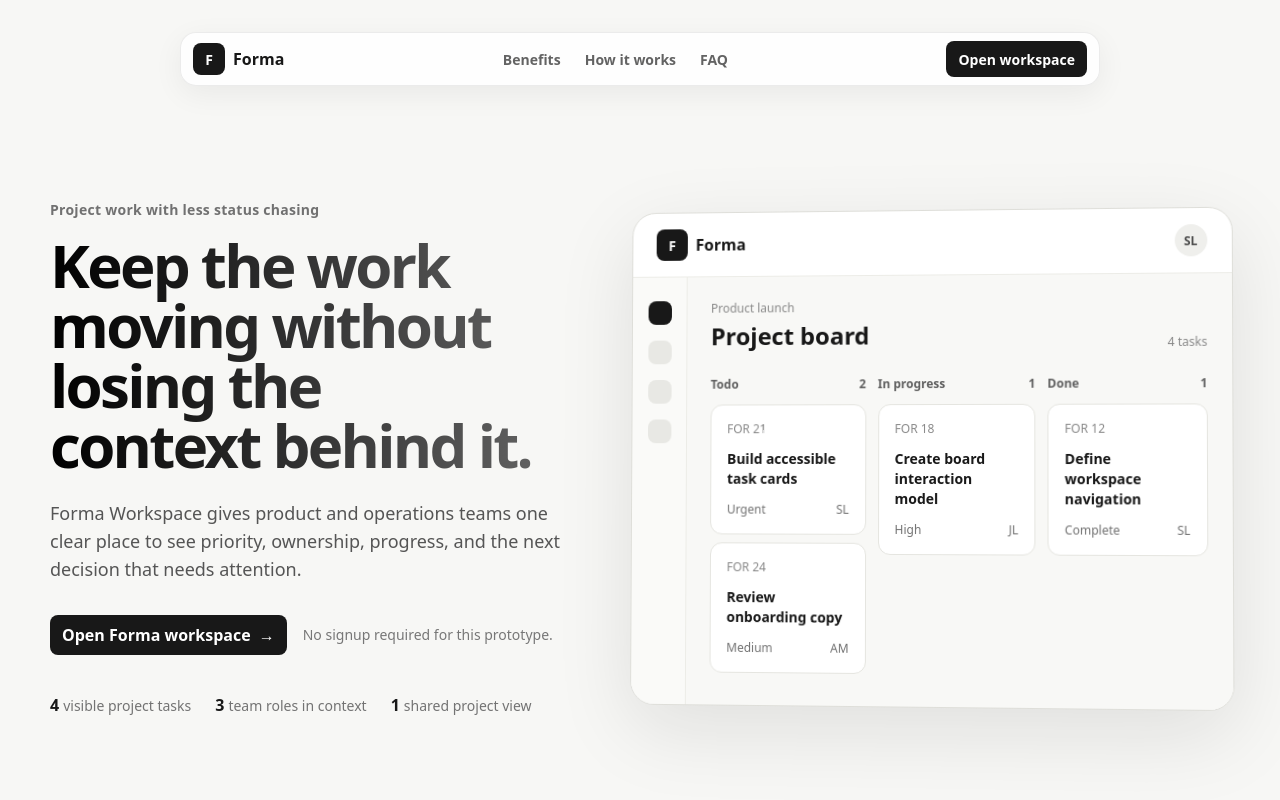
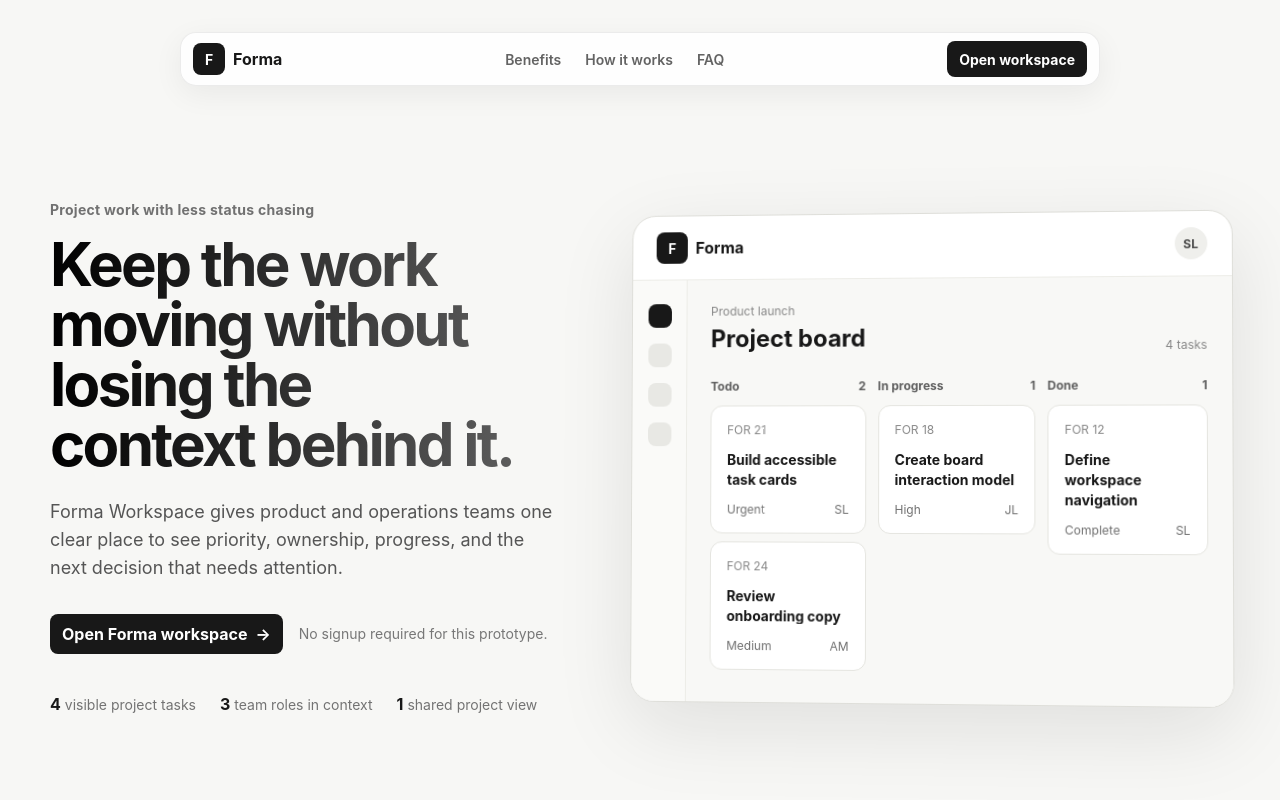
Before and after one commit to qttoan26/forma-workspace, a React (Vite) app in the folder apps/web/: page /landing in a window 1280 px wide. Shown: the top 800 px of the page. Built offline with nearby package versions, Linux system fonts and the light colour scheme.

Commit message:
feat(web): unify Apple system typography with bundled Inter fallback

```diff
--- a/apps/web/package.json
+++ b/apps/web/package.json
@@ -17,6 +17,7 @@
   },
   "dependencies": {
     "@dnd-kit/core": "^6.3.1",
+    "@fontsource-variable/inter": "^5.3.0",
     "@hookform/resolvers": "^5.2.2",
     "@tanstack/react-router": "^1.132.0",
     "@tanstack/react-table": "^8.21.3",
--- a/apps/web/src/app/styles/global.css
+++ b/apps/web/src/app/styles/global.css
@@ -1,15 +1,9 @@
 :root {
-  font-family:
-    Inter,
-    ui-sans-serif,
-    system-ui,
-    -apple-system,
-    BlinkMacSystemFont,
-    'Segoe UI',
-    sans-serif;
+  font-family: var(--forma-font-family);
   color: var(--forma-color-text);
   background: var(--forma-color-canvas);
   font-synthesis: none;
+  font-optical-sizing: auto;
   text-rendering: optimizeLegibility;
 }
 
--- a/apps/web/src/app/styles/tokens.css
+++ b/apps/web/src/app/styles/tokens.css
@@ -1,4 +1,8 @@
 :root {
+  --forma-font-family:
+    -apple-system, BlinkMacSystemFont, 'Inter Variable', system-ui, 'Segoe UI',
+    'Helvetica Neue', Arial, sans-serif, 'Apple Color Emoji', 'Segoe UI Emoji';
+
   --forma-color-canvas: #f4f4f5;
   --forma-color-surface: #ffffff;
   --forma-color-surface-subtle: #fafafa;
--- a/apps/web/src/main.tsx
+++ b/apps/web/src/main.tsx
@@ -1,6 +1,7 @@
 import { StrictMode } from 'react'
 import { createRoot } from 'react-dom/client'
 import { App } from '@/app/app'
+import '@fontsource-variable/inter'
 import '@/app/styles/tokens.css'
 import '@/app/styles/global.css'
 import { initializeAuthSessionLifecycle } from '@/shared/auth/auth-session'
--- a/apps/web/src/pages/landing/landing-page.css
+++ b/apps/web/src/pages/landing/landing-page.css
@@ -2,7 +2,7 @@
   min-height: 100vh;
   background: #f7f7f5;
   color: #181818;
-  font-family: Geist, Manrope, system-ui, sans-serif;
+  font-family: var(--forma-font-family);
 }
 
 .landing-page *,
--- a/apps/web/src/widgets/work-insights/work-insights.tsx
+++ b/apps/web/src/widgets/work-insights/work-insights.tsx
@@ -222,6 +222,7 @@ function InsightChart({
   useEffect(() => {
     const canvas = canvasRef.current
     if (!canvas) return
+    const font = { family: getComputedStyle(canvas).fontFamily }
     const chart = new Chart(canvas, {
       type: kind,
       data: {
@@ -235,6 +236,7 @@ function InsightChart({
         })),
       },
       options: {
+        font,
         responsive: true,
         maintainAspectRatio: false,
         animation: false,
@@ -257,10 +259,20 @@ function InsightChart({
                 },
               },
             }),
-        plugins: { tooltip: { enabled: true } },
+        plugins: {
+          tooltip: { enabled: true, bodyFont: font, titleFont: font },
+        },
       },
     })
-    return () => chart.destroy()
+    let disposed = false
+    // Re-measure canvas labels after the fallback webfont has loaded.
+    void document.fonts?.ready.then(() => {
+      if (!disposed) chart.update('none')
+    })
+    return () => {
+      disposed = true
+      chart.destroy()
+    }
   }, [kind, labels, series, colors])
   return (
     <canvas ref={canvasRef} role="img" aria-label={label}>
--- a/apps/web/src/widgets/workspace-shell/workspace-mobile.css
+++ b/apps/web/src/widgets/workspace-shell/workspace-mobile.css
@@ -7,7 +7,6 @@
   .workspace-shell {
     --forma-mobile-dock-space: calc(88px + env(safe-area-inset-bottom, 0px));
     min-height: 100dvh;
-    font-family: -apple-system, BlinkMacSystemFont, 'Segoe UI', sans-serif;
   }
 
   .workspace-shell .workspace-topbar {
```
Also changed, not shown: apps/web/tests/performance/browser/task-board-harness.tsx (+2 -0 lines), 2 other files (tests, documents, lock files or other folders).
